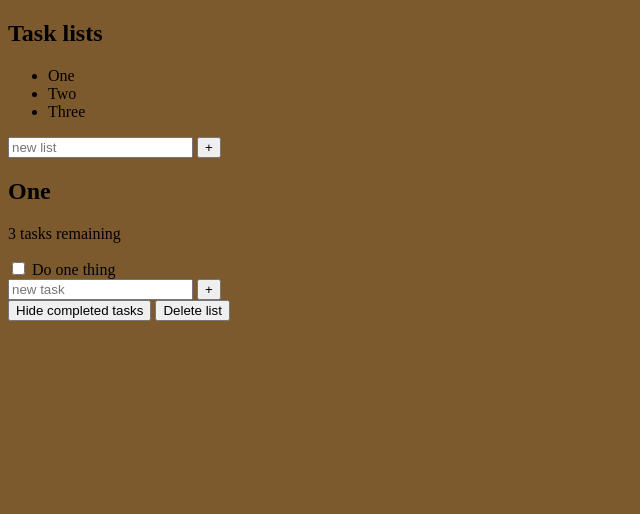
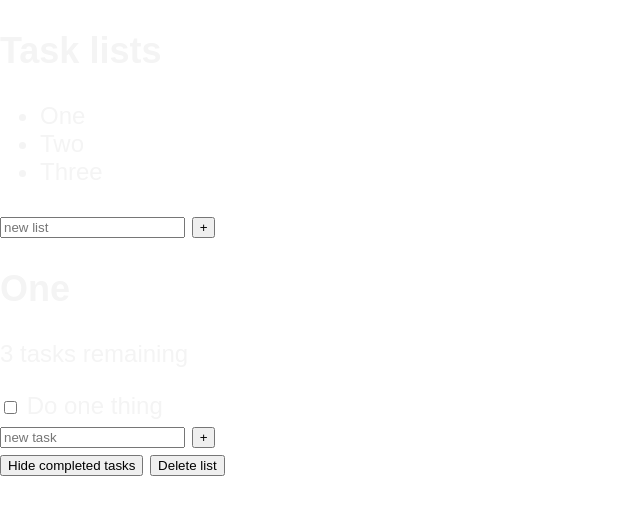
Before and after one commit to sashaij/todo_list, a website built with webpack: page src/template.html in a window 1280 px wide. Shown: the whole page, without its empty margins (0-640 px from the left). Built offline with nearby package versions, Linux system fonts and the light colour scheme.

Commit message:
Add starting style rules

```diff
--- a/src/styles/main.css
+++ b/src/styles/main.css
@@ -1,5 +1,23 @@
-body, html {
-    height: 1000px;
-    width: 800px;
-    background-color: rgb(124, 90, 46);
+:root {
+    --clr-primary: rgb (54, 112, 199);
+    --clr-light: #f4f4f4;
+    --clr-dark: #333;
+    --clr-warning: rgb(99, 36, 36);
 }
+
+*,
+*::before,
+*::after {
+    font-family: inherit;
+    box-sizing: border-box;
+}
+
+
+body {
+    margin: 0;
+    font-family: "Work Sans", sans-serif;
+    font-weight: 300;
+    font-size: 1.5rem;
+    background-color: var(--clr-primary);
+    color: var(--clr-light);
+}
```
